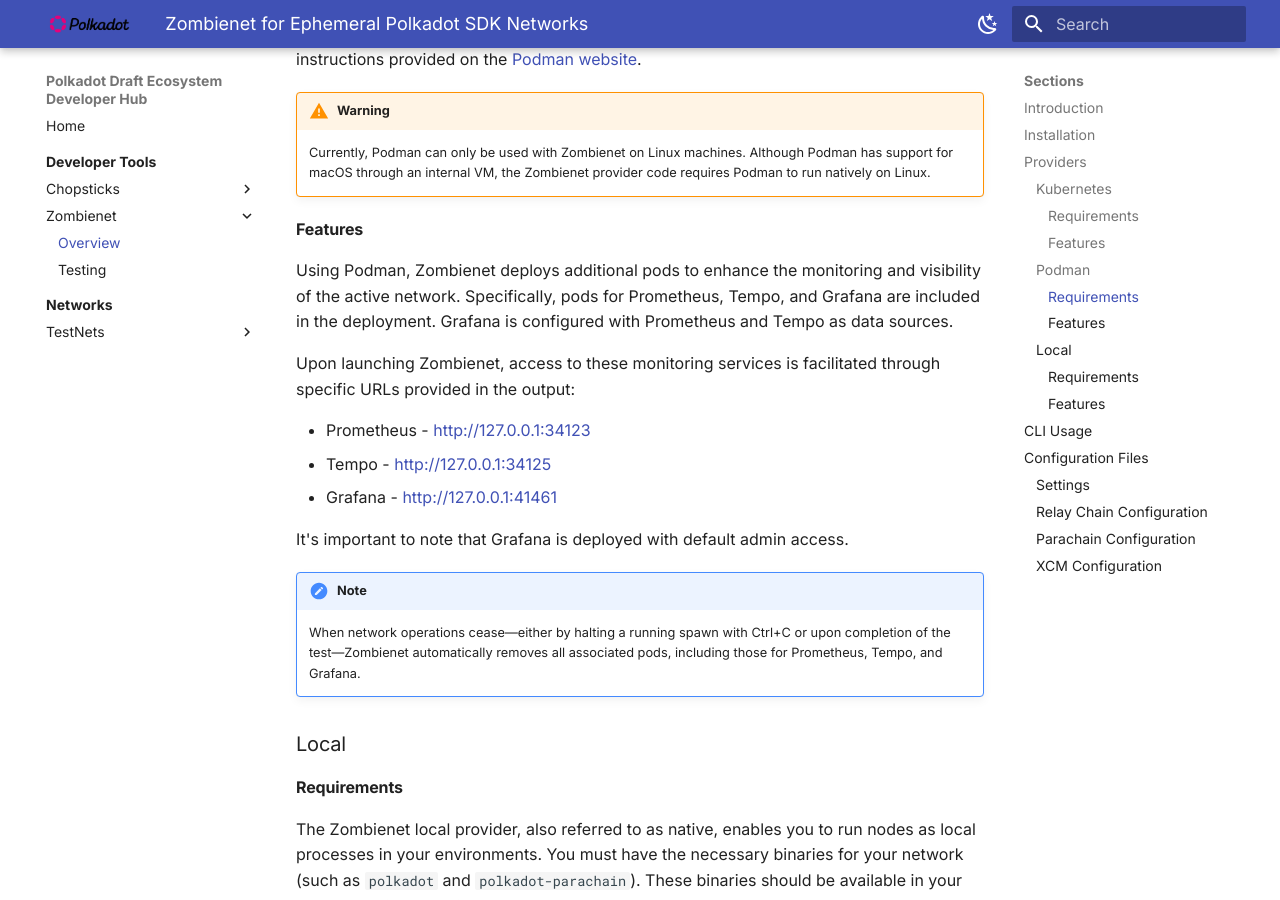
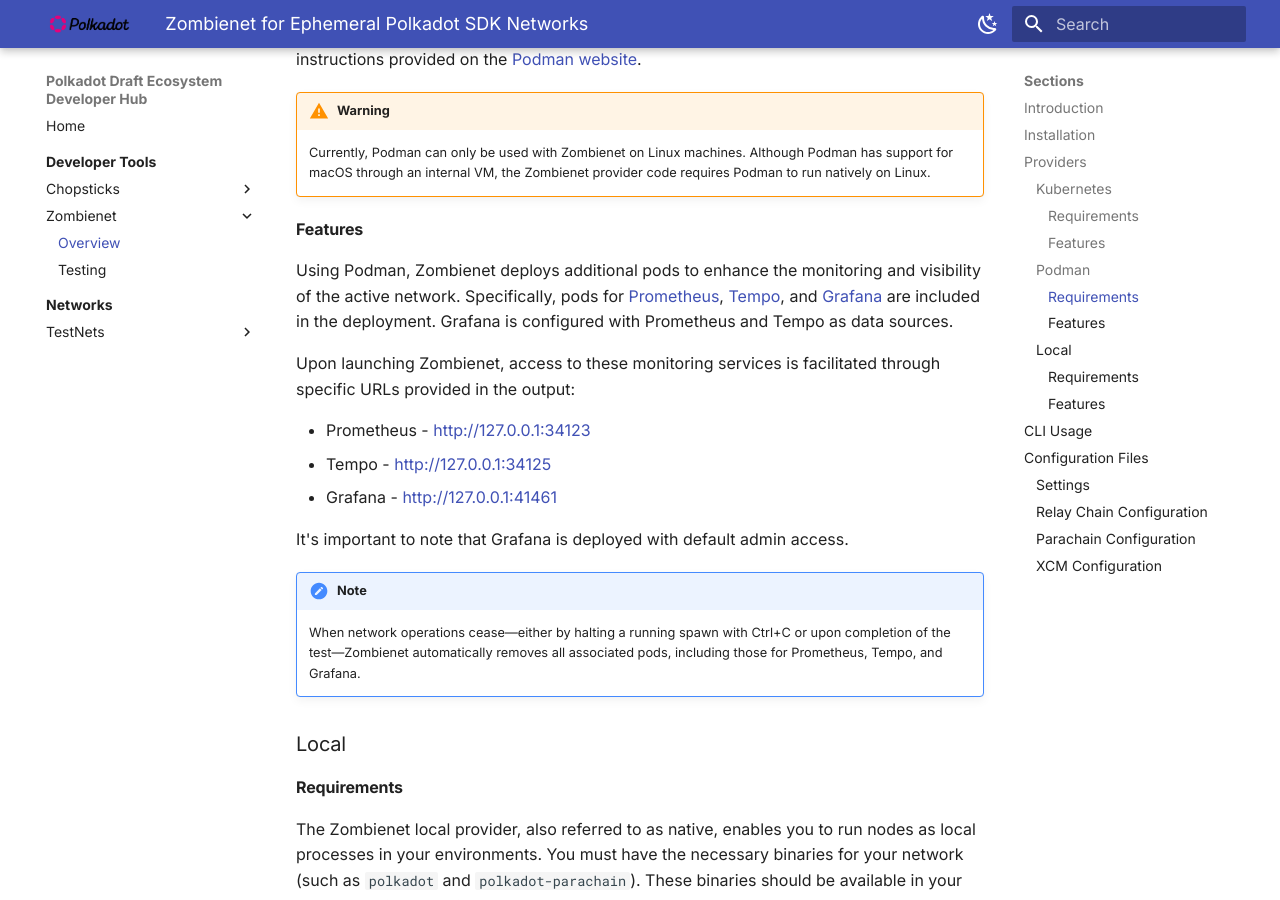
Before and after one commit to papermoonio/polkadot-ecosystem-docs-draft, an MkDocs documentation site: the page built from docs/dev-tools/zombienet/overview.md, in a window 1280 px wide and 900 px high, scrolled down 3106 px. Built offline with MkDocs 1.6.1 and Material for MkDocs 9.7.7, drawn with Linux system fonts in a browser that asks for light colours; part of the change alters nothing that is shown.

```diff
--- a/docs/dev-tools/zombienet/overview.md
+++ b/docs/dev-tools/zombienet/overview.md
@@ -163,7 +163,7 @@ Zombienet supports Podman rootless as a provider. To use Podman as a provider, y
 
 #### Features
 
-Using Podman, Zombienet deploys additional pods to enhance the monitoring and visibility of the active network. Specifically, pods for Prometheus, Tempo, and Grafana are included in the deployment. Grafana is configured with Prometheus and Tempo as data sources.
+Using Podman, Zombienet deploys additional pods to enhance the monitoring and visibility of the active network. Specifically, pods for [Prometheus](https://prometheus.io/){target=_blank}, [Tempo](https://grafana.com/docs/tempo/latest/operations/monitor/){target=_blank}, and [Grafana](https://grafana.com/){target=_blank} are included in the deployment. Grafana is configured with Prometheus and Tempo as data sources.
 
 Upon launching Zombienet, access to these monitoring services is facilitated through specific URLs provided in the output:
 
```
